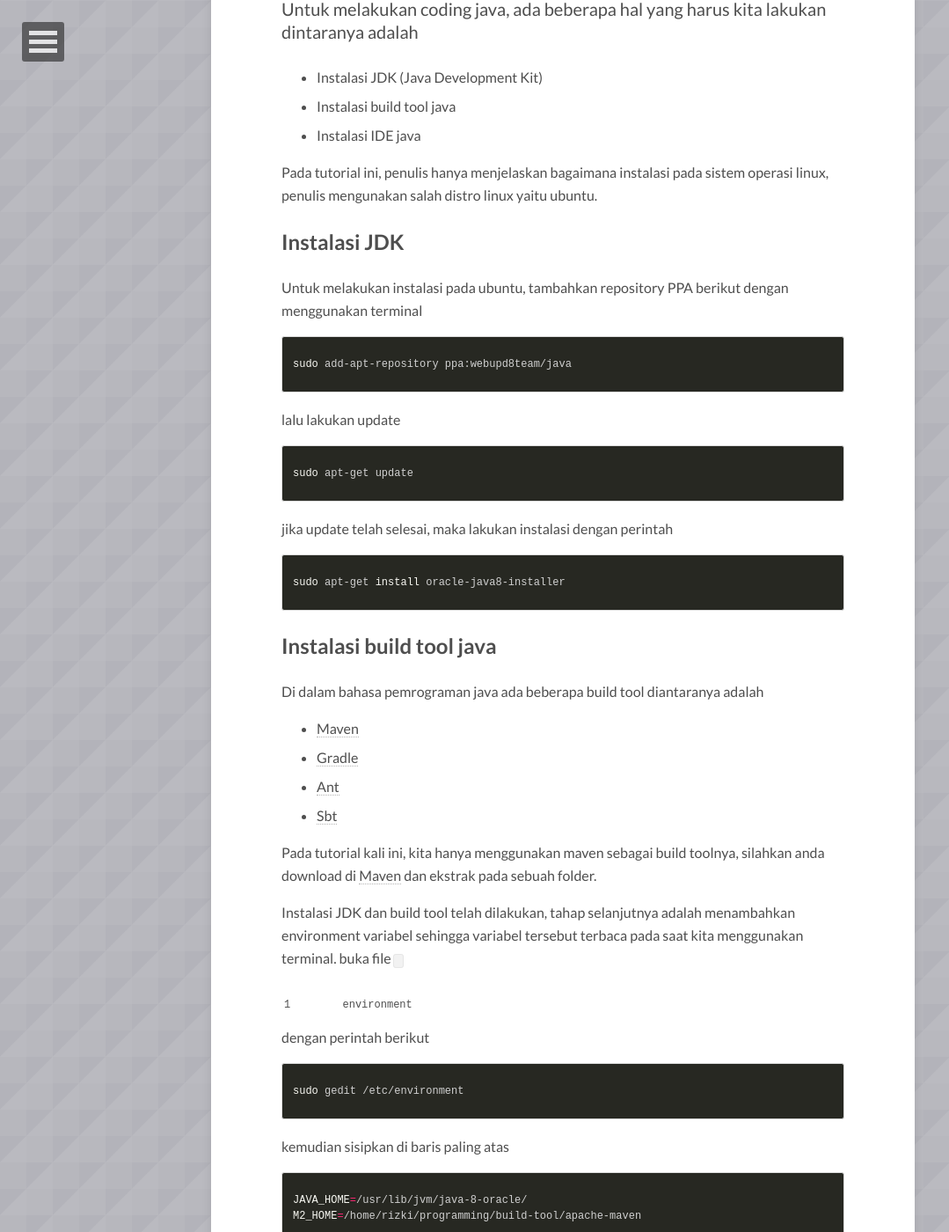
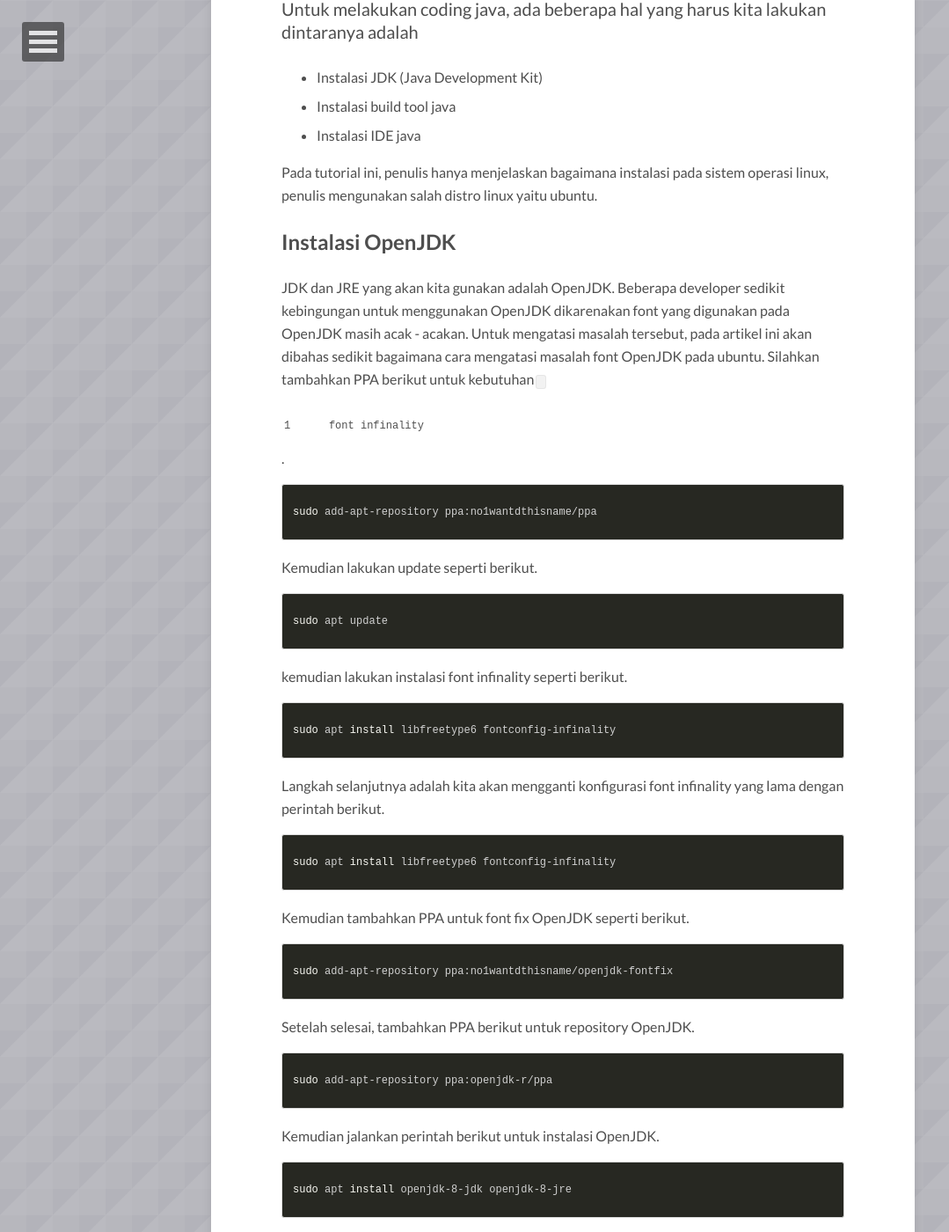
Before and after one commit to tanihub/RizkiMufrizal.github.io, a Jekyll site: the page built from _posts/2015-07-22-instalasi-perlengkapan-coding-java.markdown, in a window 1280 px wide and 1400 px high, scrolled down 299 px. Shown: the whole window at 88% size, without its empty margins (0-1079 px from the left). Built offline with Jekyll 4.4.1, drawn with Linux system fonts in a browser that asks for light colours; nearby versions of some CDN libraries; comment, search, counter and statistics services are not loaded; some of the changed text lies outside the part shown.

Commit message:
update artikel java

```diff
--- a/_posts/2015-07-22-instalasi-perlengkapan-coding-java.markdown
+++ b/_posts/2015-07-22-instalasi-perlengkapan-coding-java.markdown
@@ -20,24 +20,48 @@
 
 Pada tutorial ini, penulis hanya menjelaskan bagaimana instalasi pada sistem operasi linux, penulis mengunakan salah distro linux yaitu ubuntu.
 
-## Instalasi JDK
-Untuk melakukan instalasi pada ubuntu, tambahkan repository PPA berikut dengan menggunakan terminal
+## Instalasi OpenJDK
+
+JDK dan JRE yang akan kita gunakan adalah OpenJDK. Beberapa developer sedikit kebingungan untuk menggunakan OpenJDK dikarenakan font yang digunakan pada OpenJDK masih acak - acakan. Untuk mengatasi masalah tersebut, pada artikel ini akan dibahas sedikit bagaimana cara mengatasi masalah font OpenJDK pada ubuntu. Silahkan tambahkan PPA berikut untuk kebutuhan `font infinality`.
 
 {% highlight bash %}
-sudo add-apt-repository ppa:webupd8team/java
+sudo add-apt-repository ppa:no1wantdthisname/ppa
 {% endhighlight %}
 
-
-lalu lakukan update
+Kemudian lakukan update seperti berikut.
 
 {% highlight bash %}
-sudo apt-get update
+sudo apt update
 {% endhighlight %}
 
-jika update telah selesai, maka lakukan instalasi dengan perintah
+kemudian lakukan instalasi font infinality seperti berikut.
 
 {% highlight bash %}
-sudo apt-get install oracle-java8-installer
+sudo apt install libfreetype6 fontconfig-infinality
+{% endhighlight %}
+
+Langkah selanjutnya adalah kita akan mengganti konfigurasi font infinality yang lama dengan perintah berikut.
+
+{% highlight bash %}
+sudo apt install libfreetype6 fontconfig-infinality
+{% endhighlight %}
+
+Kemudian tambahkan PPA untuk font fix OpenJDK seperti berikut.
+
+{% highlight bash %}
+sudo add-apt-repository ppa:no1wantdthisname/openjdk-fontfix
+{% endhighlight %}
+
+Setelah selesai, tambahkan PPA berikut untuk repository OpenJDK.
+
+{% highlight bash %}
+sudo add-apt-repository ppa:openjdk-r/ppa
+{% endhighlight %}
+
+Kemudian jalankan perintah berikut untuk instalasi OpenJDK.
+
+{% highlight bash %}
+sudo apt install openjdk-8-jdk openjdk-8-jre
 {% endhighlight %}
 
 ## Instalasi build tool java
@@ -60,14 +84,14 @@
 kemudian sisipkan di baris paling atas
 
 {% highlight bash %}
-JAVA_HOME=/usr/lib/jvm/java-8-oracle/
+JAVA_HOME=/usr/lib/jvm/java-8-openjdk-amd64
 M2_HOME=/home/rizki/programming/build-tool/apache-maven
 {% endhighlight %}
 
 ganti isi dari JAVA_HOME dan M2_HOME sesuai dengan folder anda, kemudian pada bagian `PATH` tambahkan dan jangan lupa sesuaikan dengan folder anda.
 
 {% highlight bash %}
-PATH="/usr/local/sbin:/usr/local/bin:/usr/sbin:/usr/bin:/sbin:/bin:/usr/games:/usr/local/games:/usr/lib/jvm/java-8-oracle/bin:/home/rizki/programming/build-tool/apache-maven/bin"
+PATH="/usr/local/sbin:/usr/local/bin:/usr/sbin:/usr/bin:/sbin:/bin:/usr/games:/usr/local/games:/usr/lib/jvm/java-8-openjdk-amd64/bin:/home/rizki/programming/build-tool/apache-maven/bin"
 {% endhighlight %}
 
 kemudian lakukan pengujian dengan menjalankan beberapa perintah berikut
```
